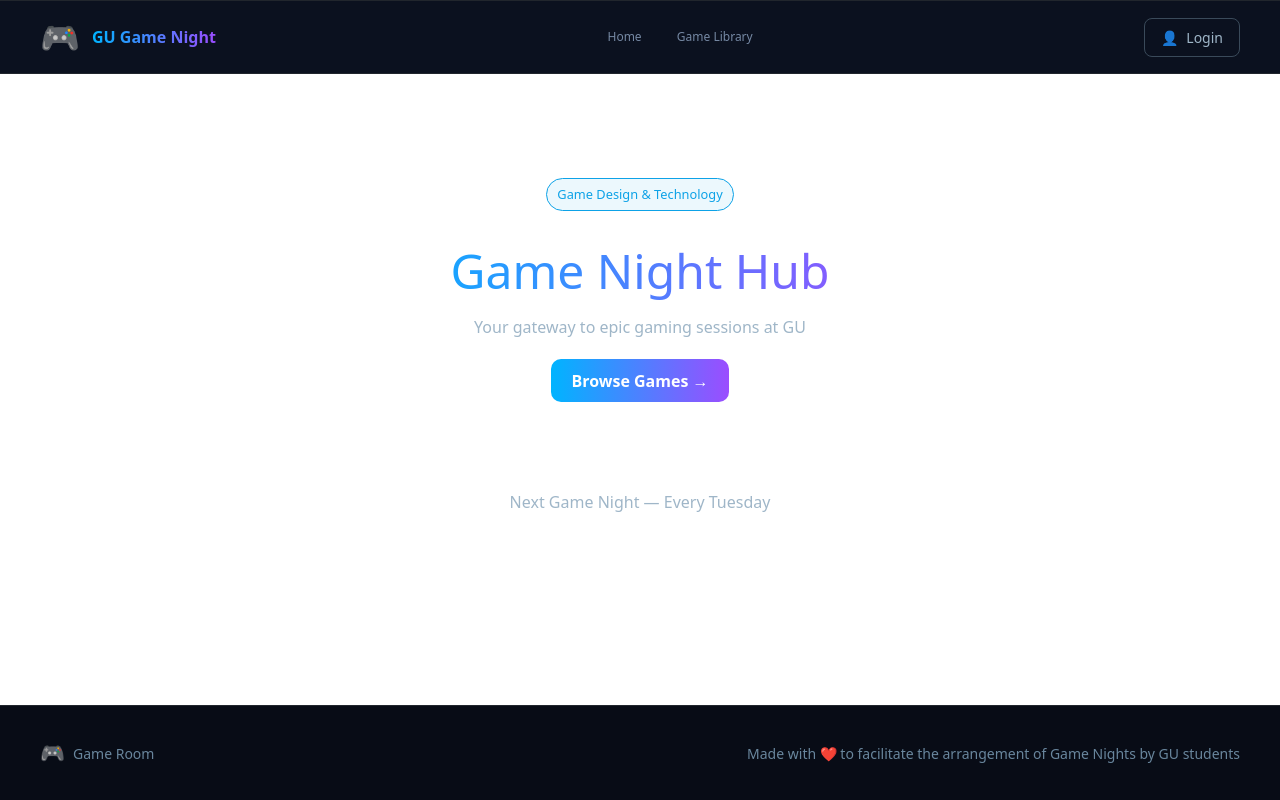
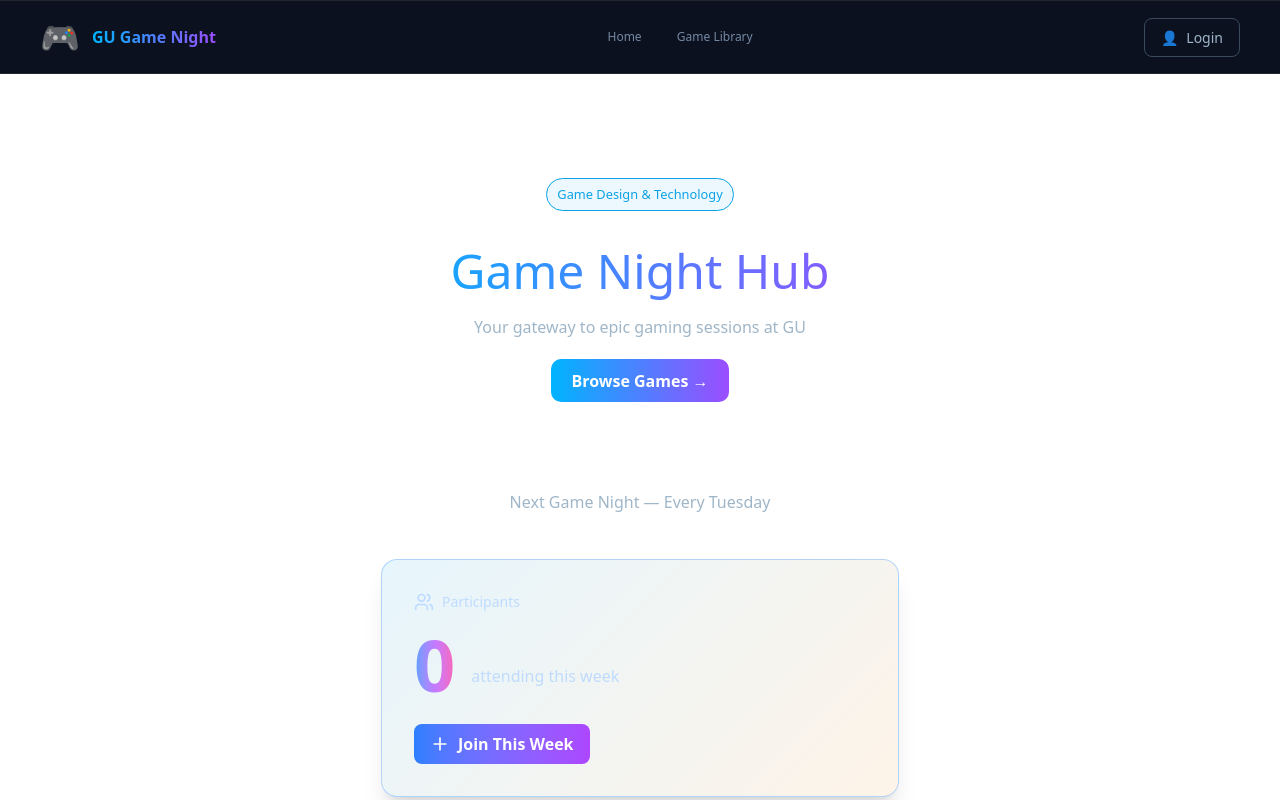
Before and after one commit to ansbilalgit/piasta-net-frontend, a Next.js app: page / in a window 1280 px wide. Shown: the top 800 px of the page. Built offline with nearby package versions, Linux system fonts and the light colour scheme.

Commit message:
added event card for the home page

```diff
--- /dev/null
+++ b/app/components/ParticipantsCard.tsx
@@ -0,0 +1,60 @@
+
+"use client"
+import { useState } from 'react';
+import { Users, Plus, Check } from 'lucide-react';
+
+export function ParticipantCounter() {
+    const [count, setCount] = useState(0);
+    const [hasJoined, setHasJoined] = useState(false);
+
+    const handleToggle = () => {
+        if (hasJoined) {
+            setCount((prev) => Math.max(0, prev - 1));
+            setHasJoined(false);
+        } else {
+            setCount((prev) => prev + 1);
+            setHasJoined(true);
+        }
+    };
+
+    return (
+        <div
+            className="relative overflow-hidden rounded-2xl p-6 md:p-8 border border-blue-400/40 shadow-xl backdrop-blur-xl"
+            style={{
+                background: 'linear-gradient(135deg, hsla(199 89% 48% / 0.1) 0%, hsla(32 95% 55% / 0.1) 100%)'
+            }}
+        >
+            <div className="absolute inset-0 pointer-events-none" />
+            <div className="relative z-10">
+                <div className="flex items-center gap-2 text-blue-200 mb-4">
+                    <Users className="h-5 w-5" />
+                    <span className="text-sm font-medium">Participants</span>
+                </div>
+
+                <div className="flex items-end gap-4 mb-6">
+                    <span className="text-6xl md:text-7xl font-display font-bold bg-gradient-to-r from-blue-400 via-purple-400 to-pink-400 bg-clip-text text-transparent animate-counter-pulse">
+                        {count}
+                    </span>
+                    <span className="text-blue-200 pb-3">attending this week</span>
+                </div>
+
+                <button
+                    onClick={handleToggle}
+                    className={`w-full md:w-auto px-4 py-2 rounded-lg font-semibold flex items-center justify-center gap-2 transition-colors focus:outline-none focus:ring-2 focus:ring-blue-400 ${hasJoined ? 'bg-gradient-to-r from-green-500 to-green-600 text-white' : 'bg-gradient-to-r from-blue-500 to-purple-500 text-white hover:from-blue-600 hover:to-purple-600'}`}
+                >
+                    {hasJoined ? (
+                        <>
+                            <Check className="h-5 w-5" />
+                            Leave
+                        </>
+                    ) : (
+                        <>
+                            <Plus className="h-5 w-5" />
+                            Join This Week
+                        </>
+                    )}
+                </button>
+            </div>
+        </div>
+    );
+}
--- a/app/page.tsx
+++ b/app/page.tsx
@@ -1,3 +1,5 @@
+import { ParticipantCounter } from "./components/ParticipantsCard";
+
 export default function HomePage() {
   return (
     <div className="site-container">
@@ -11,7 +13,7 @@ export default function HomePage() {
       <section className="next-game">
         <h3>Next Game Night — Every Tuesday</h3>
         <div className="next-card">
-          {/* Innehåll läggs till senare */}
+          <ParticipantCounter />
         </div>
       </section>
     </div>
```
